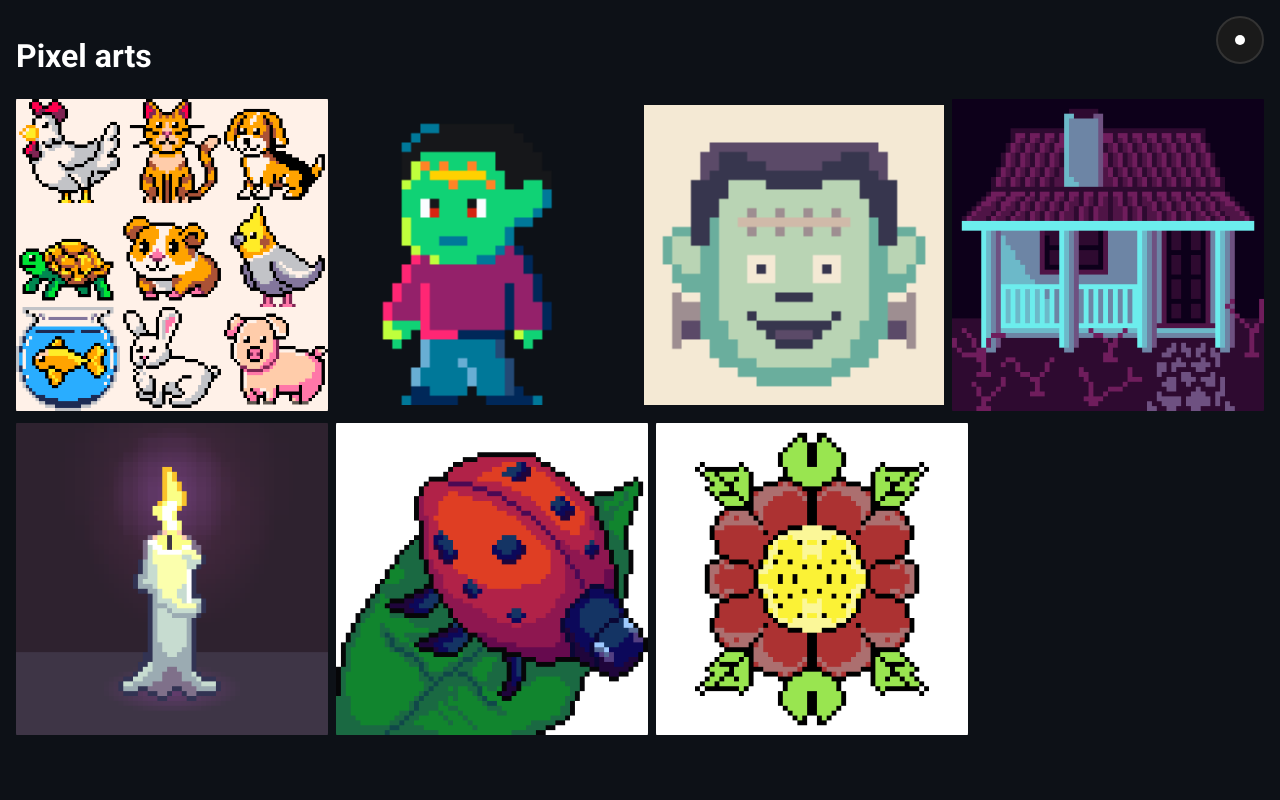
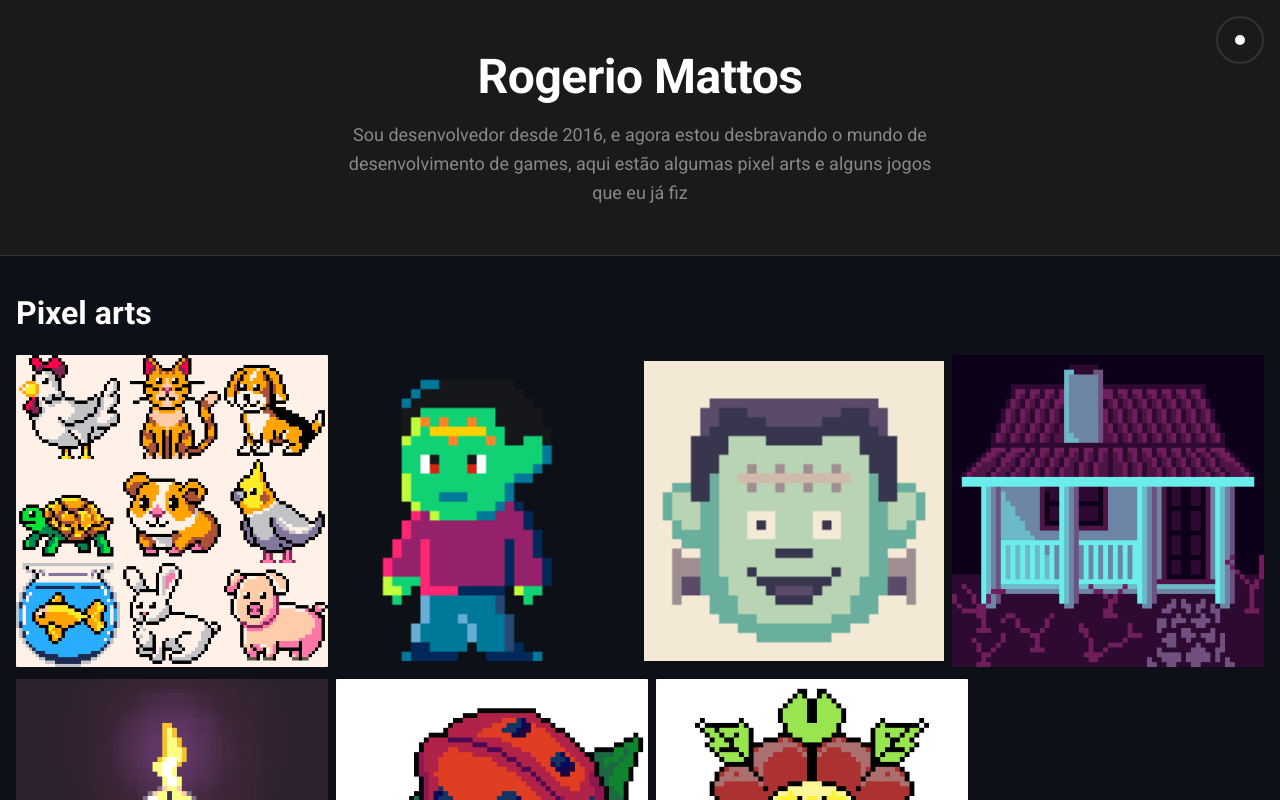
Before and after one commit to rogeriomattos/portifolio, a React (Vite) app: page / in a window 1280 px wide. Shown: the top 800 px of the page. Built offline with nearby package versions, Linux system fonts and the light colour scheme.

Commit message:
add header

```diff
--- a/src/App.tsx
+++ b/src/App.tsx
@@ -1,4 +1,5 @@
 import './App.css'
+import Header from './components/Header/Header'
 import PixelartGallery from './components/PixelartGallery'
 import Footer from './components/Footer/Footer'
 import ThemeToggle from './components/ThemeToggle/ThemeToggle'
@@ -7,6 +8,7 @@ function App() {
   return (
     <>
       <ThemeToggle />
+      <Header />
       <div className="app-container">
         <PixelartGallery />
       </div>
--- /dev/null
+++ b/src/components/Header/Header.tsx
@@ -0,0 +1,17 @@
+import './styles.css';
+
+const Header = () => {
+    return (
+        <header className="header">
+            <div className="header-content">
+                <h1 className="header-title">Rogerio Mattos</h1>
+                <p className="header-bio">
+                    Sou desenvolvedor desde 2016, e agora estou desbravando o mundo de desenvolvimento de games,
+                    aqui estão algumas pixel arts e alguns jogos que eu já fiz
+                </p>
+            </div>
+        </header>
+    );
+};
+
+export default Header;
--- /dev/null
+++ b/src/components/Header/styles.css
@@ -0,0 +1,43 @@
+.header {
+    background: var(--bg-secondary);
+    padding: 3rem 1rem;
+    text-align: center;
+    border-bottom: 1px solid var(--border-color);
+    transition: background-color 0.3s ease, border-color 0.3s ease;
+}
+
+.header-content {
+    max-width: 800px;
+    margin: 0 auto;
+}
+
+.header-title {
+    font-size: 3rem;
+    margin: 0 0 1rem 0;
+    color: var(--text-primary);
+    font-weight: bold;
+    letter-spacing: -0.5px;
+}
+
+.header-bio {
+    font-size: 1.125rem;
+    line-height: 1.6;
+    color: var(--text-secondary);
+    margin: 0;
+    max-width: 600px;
+    margin: 0 auto;
+}
+
+@media (max-width: 768px) {
+    .header {
+        padding: 2rem 1rem;
+    }
+
+    .header-title {
+        font-size: 2rem;
+    }
+
+    .header-bio {
+        font-size: 1rem;
+    }
+}
```
